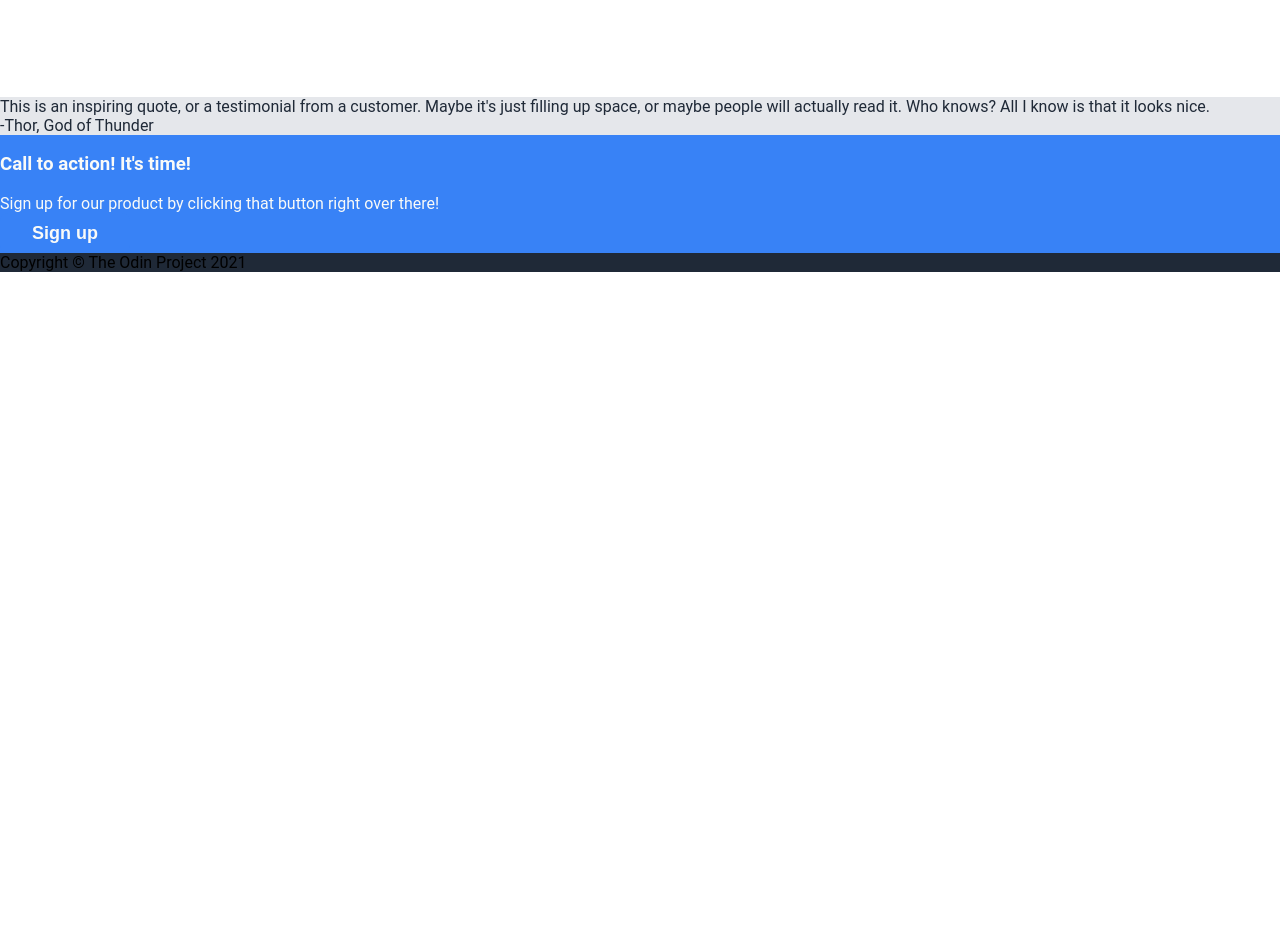
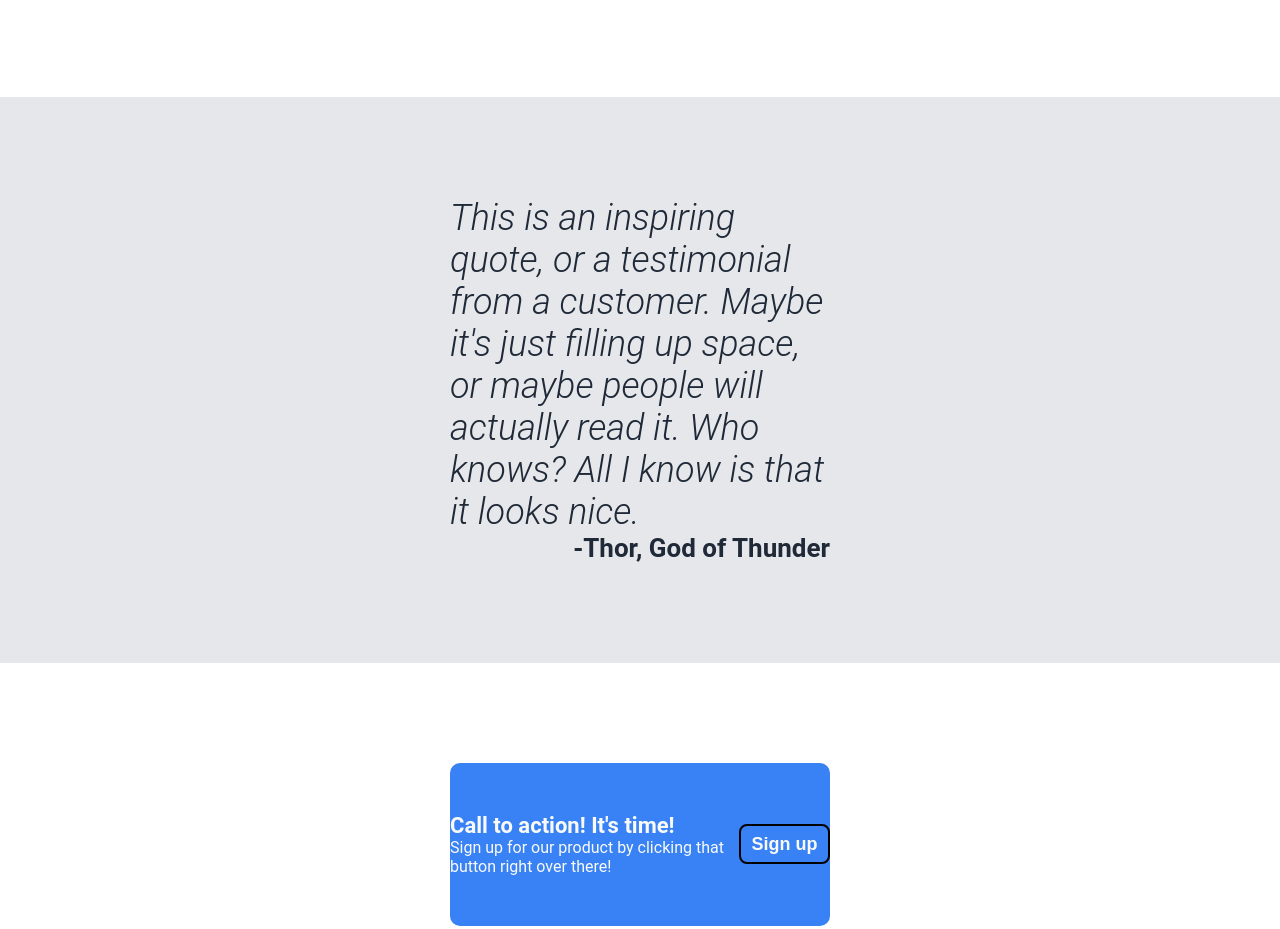
Before and after one commit to lore-carbonaro/landing-page, a plain HTML site: page index.html in a window 1280 px wide. Shown: the part 1107-2036 px from the top of the page. Before the commit the page ends 1379 px from the top, so only its background shows below. Drawn offline with Linux system fonts and the light colour scheme.

Commit message:
style quote section

```diff
--- a/index.html
+++ b/index.html
@@ -48,13 +48,17 @@
             </div>
         </div>
     </div>
-    <div class="quote">
-        <p>This is an inspiring quote, or a testimonial from a customer. Maybe it's just filling up space, or maybe people will actually read it. Who knows? All I know is that it looks nice.</p>
-        <p>-Thor, God of Thunder</p>
+    <div class="quote-section">
+        <div class="quote">
+            <p class="text">This is an inspiring quote, or a testimonial from a customer. Maybe it's just filling up space, or maybe people will actually read it. Who knows? All I know is that it looks nice.</p>
+            <p class="name">-Thor, God of Thunder</p>
+        </div>
     </div>
     <div class="bottom">
-        <h3>Call to action! It's time!</h3>
-        <p>Sign up for our product by clicking that button right over there!</p>
+        <div class="bottom-text">
+            <h3>Call to action! It's time!</h3>
+            <p>Sign up for our product by clicking that button right over there!</p>
+        </div>
         <button type="button" class="sign-up">Sign up</button>
     </div>
     <div class="footer">
--- a/style.css
+++ b/style.css
@@ -38,7 +38,7 @@ a {
 }
 
 .sign-up,
-.bottom>p,
+.bottom-text>p,
 h3 {
     color: #F9FAF8;
 }
@@ -49,8 +49,27 @@ h2 {
     font-weight: 900;
 }
 
+.quote-section {
+    background-color: #E5E7EB;
+    display: flex;
+    justify-content: center;
+}
+
 .quote {
-    background-color: #E5E7EB;
+    margin: 100px 450px;
+    width: 800px;
+}
+
+.text {
+    font-style: italic;
+    font-size: 36px;
+    font-weight: 300;
+}
+
+.name {
+    text-align: end;
+    font-size: 26px;
+    font-weight: bold;
 }
 
 .quote>p,
@@ -102,14 +121,18 @@ ul {
     height: auto;
 }
 
-button {
+.sign-up {
     font-size: 18px;
     border-radius: 8px;
     width: 130px;
     height: 40px;
-    border-style: none;
+    border-style: solid;
     font-weight: bold;
     cursor: pointer;
+}
+
+.main-text>.sign-up {
+    border-style: none;
 }
 
 p {
@@ -148,3 +171,17 @@ img {
     height: 100%;
     object-fit: cover;
 }
+
+.bottom {
+    display: flex;
+    justify-content: space-around;
+    align-items: center;
+    margin: 100px 450px;
+    border-radius: 10px;
+    padding: 50px 0;
+}
+
+h3 {
+    margin: 0;
+    font-size: 22px;
+}
```
